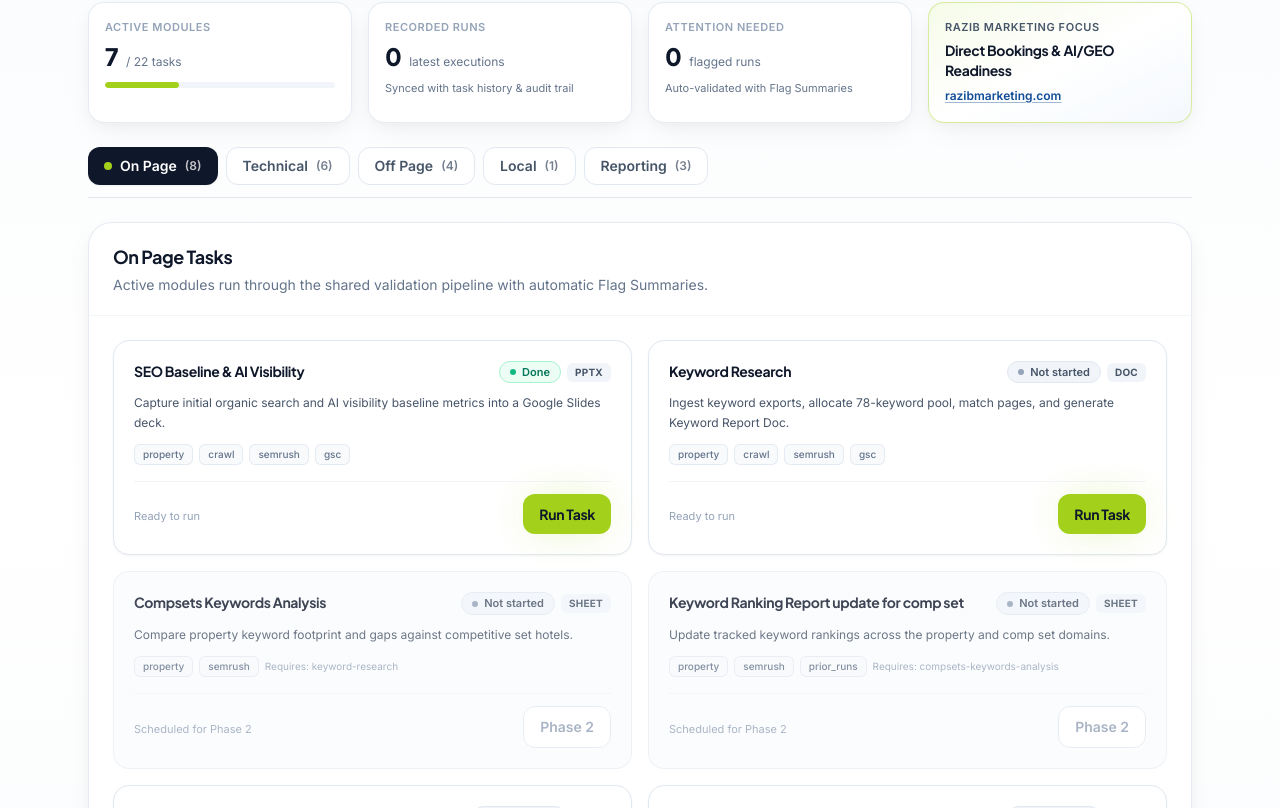
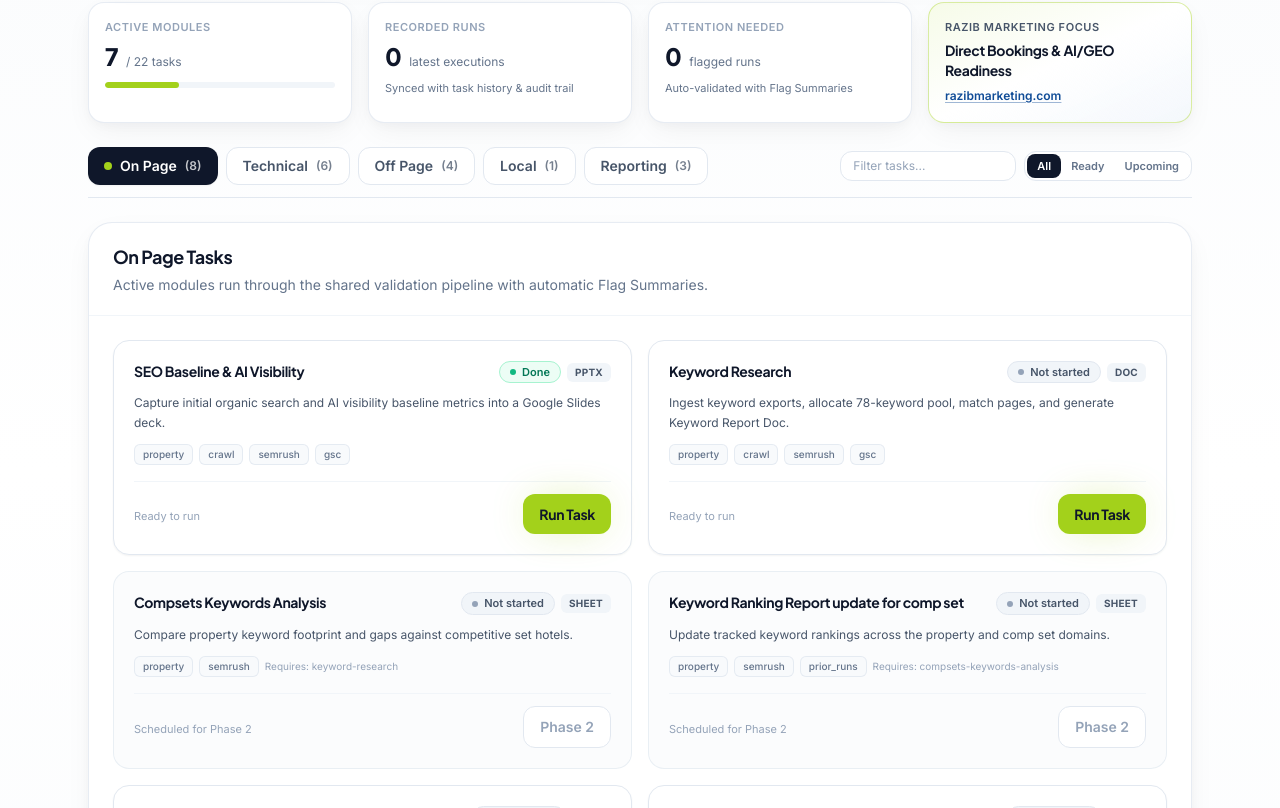
Before and after one commit to nurunnobejisan/Cogwheel-SEO-Templates, a Next.js app: page / in a window 1280 px wide. Shown: the part 392-1200 px from the top of the page. Built offline with nearby package versions, Linux system fonts and the light colour scheme; no server answers.

Commit message:
Optimize bundle speed with dynamic imports, batch summary API, and task filtering

```diff
--- /dev/null
+++ b/src/app/api/tasks/summary/route.ts
@@ -0,0 +1,9 @@
+import { NextResponse } from "next/server";
+import { listLatestTaskRunsSummary } from "@/core/runs";
+
+export const dynamic = "force-dynamic";
+
+export async function GET() {
+  const runs = await listLatestTaskRunsSummary();
+  return NextResponse.json({ runs });
+}
--- a/src/app/globals.css
+++ b/src/app/globals.css
@@ -4,6 +4,21 @@
 
 body {
   background-color: #f8fafc;
+}
+
+@keyframes fadeInSlide {
+  from {
+    opacity: 0;
+    transform: translateY(6px);
+  }
+  to {
+    opacity: 1;
+    transform: translateY(0);
+  }
+}
+
+.animate-fade-in {
+  animation: fadeInSlide 0.22s ease-out both;
 }
 
 h1, h2, h3, .font-display {
--- a/src/components/PropertyDashboard.tsx
+++ b/src/components/PropertyDashboard.tsx
@@ -1,13 +1,23 @@
 "use client";
 
+import dynamic from "next/dynamic";
 import Image from "next/image";
-import { useEffect, useState } from "react";
+import { useCallback, useEffect, useMemo, useState } from "react";
 import { TASK_SECTIONS, TASKS_CONFIG, type TaskConfig, type TaskSection, type TaskStatus } from "@/tasks/tasks.config";
-import { SiteCrawlCard } from "./SiteCrawlCard";
-import { SeoBaselineModal } from "./SeoBaselineModal";
-import { SeoVisibilityReportModal } from "./SeoVisibilityReportModal";
-import Studio from "./Studio";
 import { Button, Card } from "./ui";
+
+const Studio = dynamic(() => import("./Studio"), {
+  loading: () => (
+    <div className="mx-auto max-w-6xl px-6 py-12">
+      <div className="h-64 animate-pulse rounded-3xl bg-slate-200/70" />
+    </div>
+  ),
+});
+const SiteCrawlCard = dynamic(() => import("./SiteCrawlCard").then((m) => m.SiteCrawlCard));
+const SeoBaselineModal = dynamic(() => import("./SeoBaselineModal").then((m) => m.SeoBaselineModal));
+const SeoVisibilityReportModal = dynamic(() =>
+  import("./SeoVisibilityReportModal").then((m) => m.SeoVisibilityReportModal),
+);
 
 interface TaskRunSummary {
   id: string;
@@ -37,32 +47,23 @@ export default function PropertyDashboard() {
   const [tmProp, setTmProp] = useState({ name: "", brand: "", city: "", state: "" });
   const [tmBusy, setTmBusy] = useState(false);
   const [tmError, setTmError] = useState<string | null>(null);
+  const [searchQuery, setSearchQuery] = useState("");
+  const [filterMode, setFilterMode] = useState<"all" | "ready" | "upcoming">("all");
 
-  async function refreshRuns() {
-    const implemented = TASKS_CONFIG.filter((t) => t.phase === 1 || t.status === "Done");
-    const entries = await Promise.all(
-      implemented.map(async (task) => {
+  const refreshRuns = useCallback(async () => {
     try {
-          const res = await fetch(`/api/tasks/${task.id}/runs`);
-          if (!res.ok) return null;
-          const data = (await res.json()) as { runs?: TaskRunSummary[] };
-          const latest = data.runs?.[0];
-          return latest ? ([task.id, latest] as const) : null;
+      const res = await fetch("/api/tasks/summary", { cache: "no-store" });
+      if (!res.ok) return;
+      const data = (await res.json()) as { runs?: Record<string, TaskRunSummary> };
+      if (data.runs) setLatestRuns(data.runs);
     } catch {
-          return null;
+      // ignore transient network errors
     }
-      }),
-    );
-    const map: Record<string, TaskRunSummary> = {};
-    for (const entry of entries) {
-      if (entry) map[entry[0]] = entry[1];
-    }
-    setLatestRuns(map);
-  }
+  }, []);
 
   useEffect(() => {
     void refreshRuns();
-  }, [view]);
+  }, [view, refreshRuns]);
 
   function handleRunTask(task: TaskConfig) {
     if (task.phase !== 1 && task.status !== "Done") return;
@@ -120,7 +121,21 @@ export default function PropertyDashboard() {
     }
   }
 
-  const sectionTasks = TASKS_CONFIG.filter((t) => t.section === activeTab);
+  const sectionTasks = useMemo(() => {
+    const q = searchQuery.trim().toLowerCase();
+    return TASKS_CONFIG.filter((t) => {
+      if (t.section !== activeTab) return false;
+      const isImplemented = t.phase === 1 || t.status === "Done";
+      if (filterMode === "ready" && !isImplemented) return false;
+      if (filterMode === "upcoming" && isImplemented) return false;
+      if (!q) return true;
+      return (
+        t.name.toLowerCase().includes(q) ||
+        t.description.toLowerCase().includes(q) ||
+        t.dataSources.some((s) => s.toLowerCase().includes(q))
+      );
+    });
+  }, [activeTab, filterMode, searchQuery]);
   const readyCount = TASKS_CONFIG.filter((t) => t.phase === 1 || t.status === "Done").length;
   const runList = Object.values(latestRuns);
   const flaggedCount = runList.filter((r) => r.flags.length > 0 || r.status === "Flagged").length;
@@ -303,7 +318,8 @@ export default function PropertyDashboard() {
             </div>
           </section>
 
-          <nav aria-label="Task Sections" className="flex flex-wrap gap-2 border-b border-slate-200 pb-3">
+          <div className="flex flex-col gap-3 border-b border-slate-200 pb-3 lg:flex-row lg:items-center lg:justify-between">
+            <nav aria-label="Task Sections" className="flex flex-wrap gap-2">
               {TASK_SECTIONS.map((section) => {
                 const count = TASKS_CONFIG.filter((t) => t.section === section).length;
                 const isActive = activeTab === section;
@@ -325,6 +341,34 @@ export default function PropertyDashboard() {
                 );
               })}
             </nav>
+
+            <div className="flex flex-wrap items-center gap-2">
+              <input
+                type="search"
+                value={searchQuery}
+                onChange={(e) => setSearchQuery(e.target.value)}
+                placeholder="Filter tasks..."
+                aria-label="Filter tasks"
+                className="w-44 rounded-xl border border-slate-200 bg-white px-3 py-1.5 text-xs text-slate-700 placeholder:text-slate-400 focus:border-brand focus:outline-none focus:ring-2 focus:ring-brand/25"
+              />
+              <div className="inline-flex rounded-xl border border-slate-200 bg-white p-0.5 text-[11px] font-semibold">
+                {(["all", "ready", "upcoming"] as const).map((mode) => (
+                  <button
+                    key={mode}
+                    type="button"
+                    onClick={() => setFilterMode(mode)}
+                    className={`rounded-lg px-2.5 py-1 capitalize transition ${
+                      filterMode === mode
+                        ? "bg-slate-900 text-white"
+                        : "text-slate-500 hover:text-slate-900"
+                    }`}
+                  >
+                    {mode}
+                  </button>
+                ))}
+              </div>
+            </div>
+          </div>
 
           {(activeTab === "Technical" || showSiteCrawl) && (
             <SiteCrawlCard onCompleted={() => void refreshRuns()} />
@@ -412,7 +456,7 @@ export default function PropertyDashboard() {
                 return (
                   <div
                     key={task.id}
-                    className={`flex flex-col justify-between gap-4 rounded-2xl border p-5 transition-all ${
+                    className={`animate-fade-in flex flex-col justify-between gap-4 rounded-2xl border p-5 transition-all ${
                       disabled
                         ? "border-slate-200/70 bg-slate-50/60 opacity-80"
                         : "border-slate-200 bg-white shadow-sm hover:-translate-y-0.5 hover:border-brand/60 hover:shadow-card"
--- a/src/components/SeoVisibilityReportModal.tsx
+++ b/src/components/SeoVisibilityReportModal.tsx
@@ -1,7 +1,6 @@
 "use client";
 
 import { useState } from "react";
-import * as XLSX from "xlsx";
 import { Button, Card } from "./ui";
 
 interface ReportSummary {
@@ -41,6 +40,7 @@ const MAX_CLIENT_XLSX_BYTES = 4 * 1024 * 1024;
 
 async function slimWorkbookIfNeeded(file: File): Promise<File> {
   if (file.size <= MAX_CLIENT_XLSX_BYTES) return file;
+  const XLSX = await import("xlsx");
   const buf = await file.arrayBuffer();
   const wb = XLSX.read(buf, { type: "array" });
   const firstSheetName = wb.SheetNames[0];
--- a/src/core/runs.ts
+++ b/src/core/runs.ts
@@ -141,6 +141,42 @@ export async function listTaskRuns(taskId: string, propertyId?: string): Promise
   return data.map(mapRowToRecord);
 }
 
+/**
+ * Returns the latest run per taskId in a single query for fast dashboard hydration.
+ */
+export async function listLatestTaskRunsSummary(): Promise<Record<string, TaskRunRecord>> {
+  const summary: Record<string, TaskRunRecord> = {};
+
+  if (!isSupabaseConfigured()) {
+    for (const run of memoryRuns) {
+      if (!summary[run.taskId]) summary[run.taskId] = run;
+    }
+    return summary;
+  }
+
+  const db = getSupabase();
+  const { data, error } = await db
+    .from("task_runs")
+    .select("*")
+    .order("created_at", { ascending: false })
+    .limit(100);
+
+  if (error || !data) {
+    for (const run of memoryRuns) {
+      if (!summary[run.taskId]) summary[run.taskId] = run;
+    }
+    return summary;
+  }
+
+  for (const row of data) {
+    const rec = mapRowToRecord(row);
+    if (!summary[rec.taskId]) {
+      summary[rec.taskId] = rec;
+    }
+  }
+  return summary;
+}
+
 function mapRowToRecord(row: Record<string, unknown>): TaskRunRecord {
   return {
     id: row.id as string,
```
Lines whose indentation alone changed are shown as unchanged.
